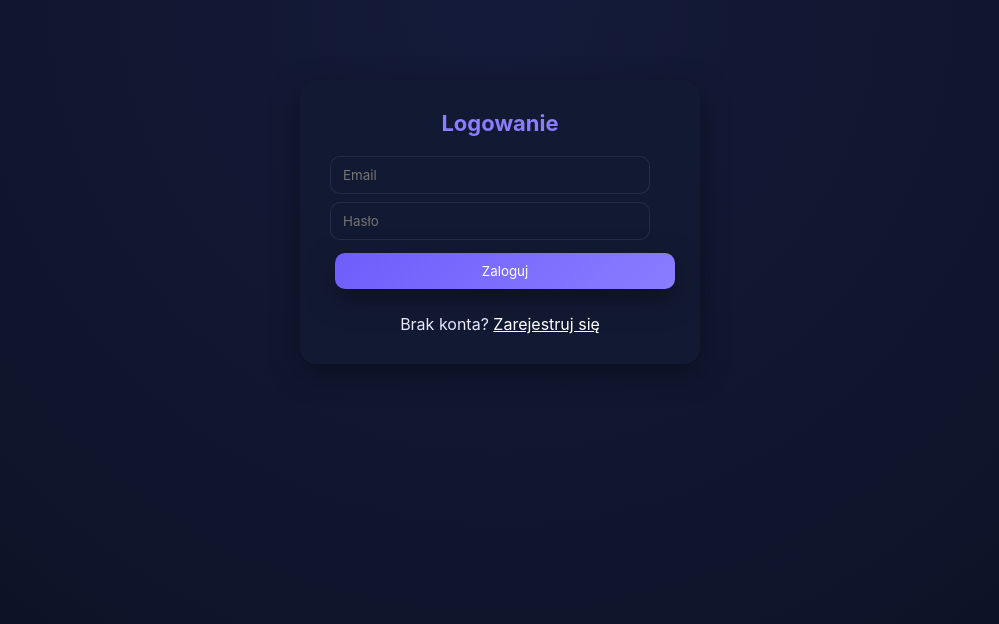
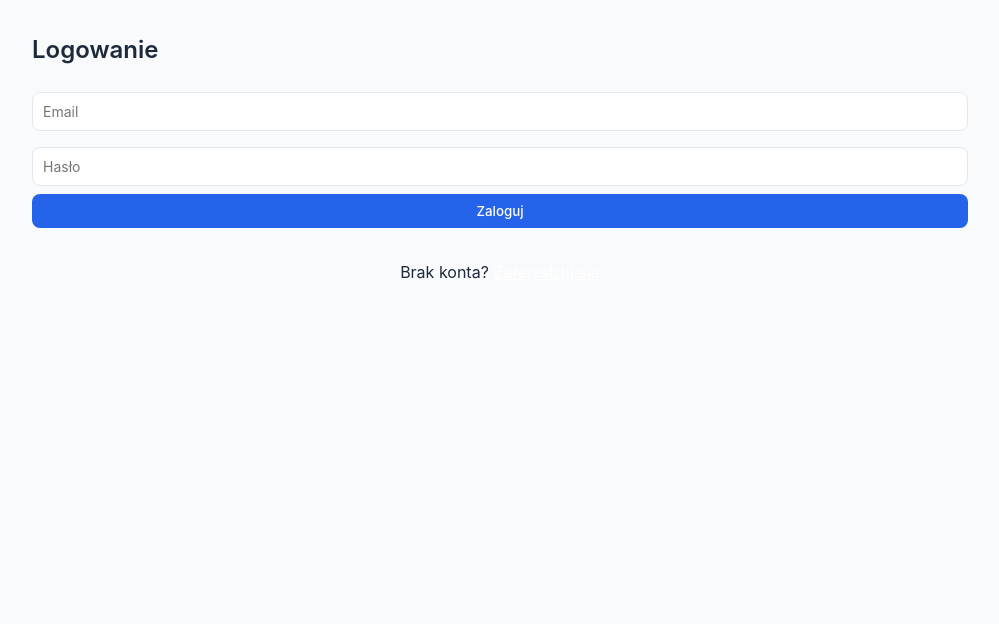
Before and after one commit to JStep25/systemBibliotekiFrontend, a React app: page /login in a window 1280 px wide. Shown: the top 624 px of the page, without its empty margins (140-1139 px from the left). Built offline with nearby package versions, Linux system fonts and the light colour scheme; the HTML template or start-up script is replaced by a standard one.

Commit message:
Changed .css

```diff
--- a/src/pages/UserPanel.jsx
+++ b/src/pages/UserPanel.jsx
@@ -23,27 +23,38 @@ export default function UserPanel() {
 
   return (
     <div className="container">
-      <header style={{display:'flex', justifyContent:'space-between', alignItems:'center'}}>
-        <h1>📖 Katalog Książek</h1>
+      <header>
+        <h1>Panel Czytelnika</h1>
         <LogoutButton />
       </header>
 
-      <div className="mt">
+      <section>
+        <h2>Dostępne książki</h2>
         <BookList books={books} refreshList={fetchData} isAdmin={false} />
-      </div>
+      </section>
 
-      <h2 className="mt"> Moje Wypożyczenia</h2>
-      {loans.map(l => (
-        <div key={l.id_wypozyczenia} className="card" style={{display:'flex', justifyContent:'space-between', alignItems:'center'}}>
-          <div>
-            <h4>{l.tytul}</h4>
-            <p className="status">{l.autor} — <span className={l.status_wypozyczenia === 'aktywne' ? 'available' : ''}>{l.status_wypozyczenia}</span></p>
-          </div>
-          {l.status_wypozyczenia === 'aktywne' && (
-            <button onClick={() => handleReturn(l.id_wypozyczenia, l.id_ksiazki)}>Oddaj</button>
-          )}
+      <section className="mt" style={{ paddingTop: '40px' }}>
+        <h2>Twoje aktywne wypożyczenia</h2>
+        <div className="book-grid mt">
+          {loans.length === 0 && <p style={{ color: 'var(--text-secondary)' }}>Brak aktywnych wypożyczeń.</p>}
+          {loans.map(l => (
+            <div key={l.id_wypozyczenia} className="card" style={{ borderLeft: '4px solid var(--primary)' }}>
+              <h4 style={{ marginBottom: '4px' }}>{l.tytul}</h4>
+              <p style={{ fontSize: '0.85rem', color: 'var(--text-secondary)' }}>{l.autor}</p>
+              <div className="mt" style={{ display: 'flex', justifyContent: 'space-between', alignItems: 'center' }}>
+                <span style={{ fontSize: '0.85rem', fontWeight: 'bold', color: 'var(--success)' }}>
+                  Status: {l.status_wypozyczenia}
+                </span>
+                {l.status_wypozyczenia === 'aktywne' && (
+                  <button onClick={() => handleReturn(l.id_wypozyczenia, l.id_ksiazki)}>
+                    Zwróć
+                  </button>
+                )}
+              </div>
+            </div>
+          ))}
         </div>
-      ))}
+      </section>
     </div>
   );
 }
--- a/src/style.css
+++ b/src/style.css
@@ -1,189 +1,163 @@
-/* =============================
-   🎨 GLOBAL THEME - LIBRARY APP
-   Navy / Purple SaaS Style UI
-   ============================= */
-
 :root {
-  --bg: #0b1020;
-  --panel: #121a33;
-  --panel-2: #161f3d;
-  --text: #e6e9ff;
-  --muted: #aab0d6;
-
-  --primary: #6d5efc;
-  --primary-2: #8b7dff;
-  --danger: #ff4d6d;
-  --success: #2ee59d;
-
-  --border: rgba(255,255,255,0.08);
-  --shadow: 0 10px 30px rgba(0,0,0,0.35);
+  --bg-color: #f8fafc;
+  --panel-bg: #ffffff;
+  --text-main: #1e293b;
+  --text-muted: #64748b;
+  --primary: #2563eb;
+  --primary-hover: #1d4ed8;
+  --danger: #dc2626;
+  --danger-hover: #b91c1c;
+  --success: #16a34a;
+  --border-color: #e2e8f0;
+  --shadow-sm: 0 1px 2px 0 rgb(0 0 0 / 0.05);
+  --shadow-md: 0 4px 6px -1px rgb(0 0 0 / 0.1);
+  --radius: 8px;
 }
 
 * {
   margin: 0;
   padding: 0;
   box-sizing: border-box;
-  font-family: Inter, system-ui, Arial;
+  font-family: 'Inter', -apple-system, sans-serif;
 }
 
 body {
-  background: radial-gradient(circle at top, #141b3a, var(--bg));
-  color: var(--text);
-  min-height: 100vh;
+  background-color: var(--bg-color);
+  color: var(--text-main);
+  line-height: 1.5;
 }
 
-/* =============================
-   LAYOUT
-   ============================= */
-
 .container {
-  max-width: 1100px;
+  max-width: 1000px;
   margin: 0 auto;
-  padding: 30px;
+  padding: 2rem;
 }
 
-h1, h2, h3 {
-  margin-bottom: 10px;
+header {
+  display: flex;
+  justify-content: space-between;
+  align-items: center;
+  margin-bottom: 2rem;
+  padding-bottom: 1rem;
+  border-bottom: 1px solid var(--border-color);
 }
 
-h1 {
-  font-size: 28px;
+h1 { font-size: 1.875rem; font-weight: 700; letter-spacing: -0.025em; }
+h2 { font-size: 1.5rem; font-weight: 600; margin-bottom: 1rem; }
+h3 { font-size: 1.125rem; font-weight: 600; }
+
+button {
+  display: inline-flex;
+  align-items: center;
+  justify-content: center;
+  padding: 0.5rem 1rem;
+  font-weight: 500;
+  border-radius: var(--radius);
+  border: 1px solid transparent;
+  cursor: pointer;
+  transition: all 0.2s;
+  background-color: var(--primary);
+  color: white;
 }
 
-h2 {
-  font-size: 22px;
-  color: var(--primary-2);
+button:hover { background-color: var(--primary-hover); }
+
+button.danger {
+  background-color: transparent;
+  color: var(--danger);
+  border: 1px solid var(--danger);
 }
 
-/* =============================
-   BUTTONS
-   ============================= */
-
-button {
-  background: linear-gradient(135deg, var(--primary), var(--primary-2));
-  border: none;
+button.danger:hover {
+  background-color: var(--danger);
   color: white;
-  padding: 10px 14px;
-  border-radius: 10px;
-  cursor: pointer;
-  margin: 5px;
-  transition: 0.2s;
-  box-shadow: var(--shadow);
 }
 
-button:hover {
-  transform: translateY(-2px);
-  opacity: 0.95;
-}
-
-button:active {
-  transform: scale(0.97);
-}
-
-/* danger button */
-button.danger {
-  background: linear-gradient(135deg, var(--danger), #ff7a90);
-}
-
-/* =============================
-   INPUTS
-   ============================= */
-
 input {
-  display: block;
   width: 100%;
-  max-width: 320px;
-  padding: 10px 12px;
-  margin: 8px 0;
-  border-radius: 10px;
-  border: 1px solid var(--border);
-  background: var(--panel);
-  color: var(--text);
-  outline: none;
+  padding: 0.625rem;
+  margin: 0.5rem 0;
+  border-radius: var(--radius);
+  border: 1px solid var(--border-color);
+  background: white;
+  color: var(--text-main);
+  font-size: 0.875rem;
 }
 
 input:focus {
-  border-color: var(--primary);
+  outline: 2px solid var(--primary);
+  border-color: transparent;
 }
 
-/* =============================
-   CARDS (BOOKS)
-   ============================= */
+.book-grid {
+  display: grid;
+  grid-template-columns: repeat(auto-fill, minmax(300px, 1fr));
+  gap: 1.5rem;
+  margin-top: 1.5rem;
+}
 
 .card {
-  background: var(--panel);
-  padding: 15px;
-  border-radius: 14px;
-  margin-bottom: 12px;
-  box-shadow: var(--shadow);
-  border: 1px solid var(--border);
+  background: var(--panel-bg);
+  padding: 1.25rem;
+  border-radius: var(--radius);
+  border: 1px solid var(--border-color);
+  box-shadow: var(--shadow-sm);
+  display: flex;
+  flex-direction: column;
+  justify-content: space-between;
 }
 
-.card:hover {
-  transform: translateY(-2px);
-  transition: 0.2s;
+.card:hover { box-shadow: var(--shadow-md); }
+
+.badge {
+  display: inline-block;
+  padding: 0.25rem 0.75rem;
+  border-radius: 9999px;
+  font-size: 0.75rem;
+  font-weight: 600;
+  text-transform: uppercase;
+  margin-top: 0.5rem;
 }
 
-.status {
-  font-size: 12px;
-  color: var(--muted);
+.badge.dostepna { background: #dcfce7; color: var(--success); }
+.badge.wypozyczona { background: #fee2e2; color: var(--danger); }
+
+.card-actions {
+  margin-top: 1.25rem;
+  display: flex;
+  gap: 0.5rem;
 }
-
-.available {
-  color: var(--success);
-}
-
-.unavailable {
-  color: var(--danger);
-}
-
-/* =============================
-   MODAL
-   ============================= */
 
 .modal-backdrop {
   position: fixed;
   inset: 0;
-  background: rgba(0,0,0,0.6);
+  background: rgba(15, 23, 42, 0.5);
+  backdrop-filter: blur(4px);
   display: flex;
   align-items: center;
   justify-content: center;
+  z-index: 50;
 }
 
 .modal {
-  background: var(--panel-2);
-  padding: 20px;
-  border-radius: 14px;
-  width: 360px;
-  box-shadow: var(--shadow);
+  background: white;
+  padding: 2rem;
+  border-radius: var(--radius);
+  width: 100%;
+  max-width: 400px;
+  box-shadow: var(--shadow-md);
 }
 
-/* =============================
-   AUTH PAGES
-   ============================= */
-
-.auth {
+.auth-container {
   max-width: 400px;
-  margin: 80px auto;
-  background: var(--panel);
-  padding: 30px;
-  border-radius: 16px;
-  box-shadow: var(--shadow);
+  margin: 100px auto;
+  background: white;
+  padding: 2.5rem;
+  border-radius: var(--radius);
+  border: 1px solid var(--border-color);
+  box-shadow: var(--shadow-md);
 }
 
-.auth h2 {
-  text-align: center;
-  margin-bottom: 20px;
-}
-
-/* =============================
-   NAV HELPERS
-   ============================= */
-
-.center {
-  text-align: center;
-}
-
-.mt {
-  margin-top: 20px;
-}
+.center { text-align: center; }
+.mt { margin-top: 2rem; }
+.error-msg { color: var(--danger); font-size: 0.875rem; margin-bottom: 1rem; }
```
